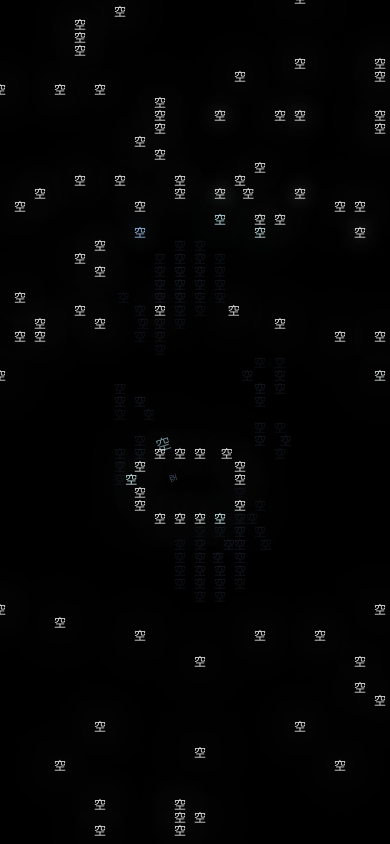
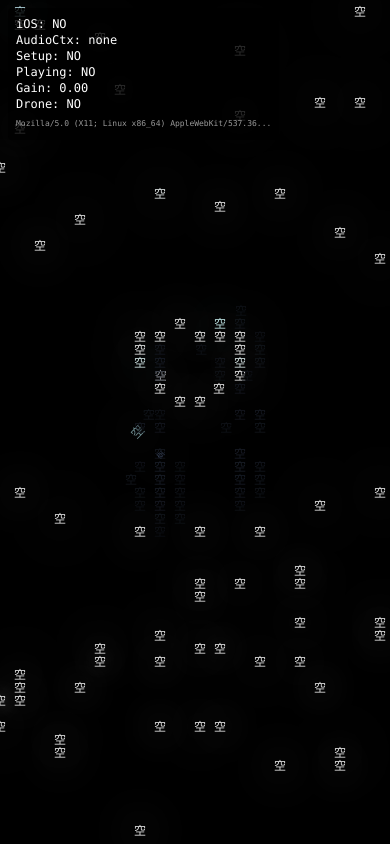
Before and after one commit to d1d00dd1/draft_02, a React (Vite) app: page / in a window 390 px wide. Built offline with nearby package versions, Linux system fonts and the light colour scheme.

Commit message:
Add visual debug overlay for iPhone audio debugging

```diff
--- a/App.tsx
+++ b/App.tsx
@@ -1,9 +1,32 @@
-import React, { useState } from 'react';
+import React, { useState, useEffect } from 'react';
 import Visualizer from './components/Visualizer';
 import { audioEngine } from './services/AudioEngine';
 
 function App() {
   const [started, setStarted] = useState(false);
+  const [debugInfo, setDebugInfo] = useState<any>({});
+
+  useEffect(() => {
+    const updateDebug = () => {
+      const ua = navigator.userAgent;
+      const isIOS = /iPad|iPhone|iPod/.test(ua) || (navigator.platform === 'MacIntel' && navigator.maxTouchPoints > 1);
+
+      setDebugInfo({
+        ua: ua.substring(0, 50) + '...',
+        isIOS,
+        audioCtxState: audioEngine.ctx?.state || 'none',
+        isSetup: audioEngine.isSetup,
+        isPlaying: audioEngine.isPlaying,
+        masterGain: audioEngine.masterGain?.gain.value || 0,
+        hasDrone: !!audioEngine.droneOsc,
+        timestamp: new Date().toLocaleTimeString()
+      });
+    };
+
+    const interval = setInterval(updateDebug, 500);
+    updateDebug();
+    return () => clearInterval(interval);
+  }, []);
 
   const handleStart = async () => {
     if (started) return;
@@ -45,6 +68,17 @@ function App() {
       {!started && (
         <div className="absolute inset-0 z-50 flex items-center justify-center bg-black/10 pointer-events-auto" onClick={handleStart} />
       )}
+
+      <div className="absolute top-2 left-2 z-50 bg-black/80 text-white text-xs font-mono p-2 rounded max-w-xs">
+        <div>iOS: {debugInfo.isIOS ? 'YES' : 'NO'}</div>
+        <div>AudioCtx: {debugInfo.audioCtxState}</div>
+        <div>Setup: {debugInfo.isSetup ? 'YES' : 'NO'}</div>
+        <div>Playing: {debugInfo.isPlaying ? 'YES' : 'NO'}</div>
+        <div>Gain: {debugInfo.masterGain?.toFixed(2) || '0'}</div>
+        <div>Drone: {debugInfo.hasDrone ? 'YES' : 'NO'}</div>
+        <div className="text-[8px] mt-1 opacity-60">{debugInfo.ua}</div>
+      </div>
+
       <style>{`body, .cursor-none { cursor: none; }`}</style>
     </div>
   );
```
